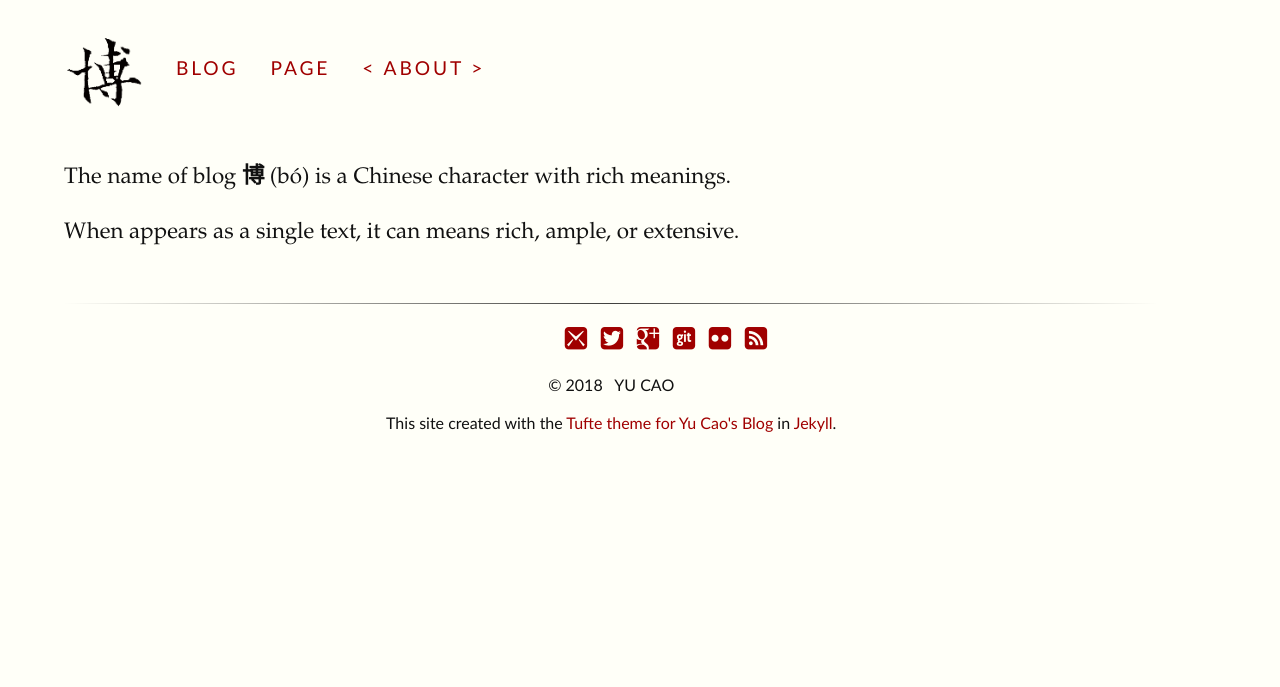
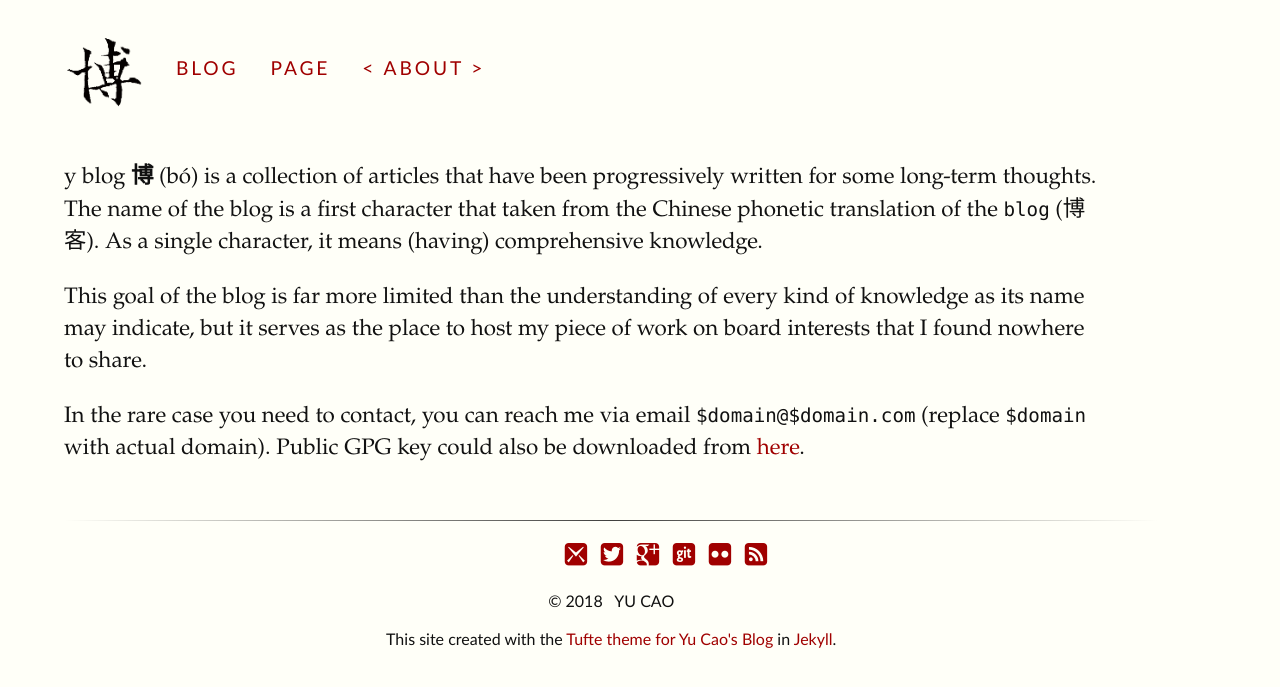
Before and after one commit to tsaoyu/blog, a Jekyll site: the page built from about/index.md, in a window 1280 px wide. Shown: the top 687 px of the page. Built offline with Jekyll 4.4.1, drawn with Linux system fonts in a browser that asks for light colours.

Commit message:
Include the public key and update about index page

```diff
--- a/about/index.md
+++ b/about/index.md
@@ -3,6 +3,10 @@ layout: full-width
 title: About
 ---
 
-The name of blog **博**  (bó) is a Chinese character with rich meanings.
+y blog **博**  (bó) is a collection of articles that have been progressively written for some long-term thoughts.
+The name of the blog is a first character that taken from the Chinese phonetic translation of the `blog` (博客). As a single character, it means
+(having) comprehensive knowledge.
 
-When appears as a single text, it can means rich, ample, or extensive.
+This goal of the blog is far more limited than the understanding of every kind of knowledge as its name may indicate, but it serves as the place to host my piece of work on board interests that I found nowhere to share.
+
+In the rare case you need to contact, you can reach me via email `$domain@$domain.com` (replace `$domain` with actual domain). Public GPG key could also be downloaded from [here](./Yu Cao (9D18D88E) – Public.asc).
```
Also changed, not shown: 1 other file.
